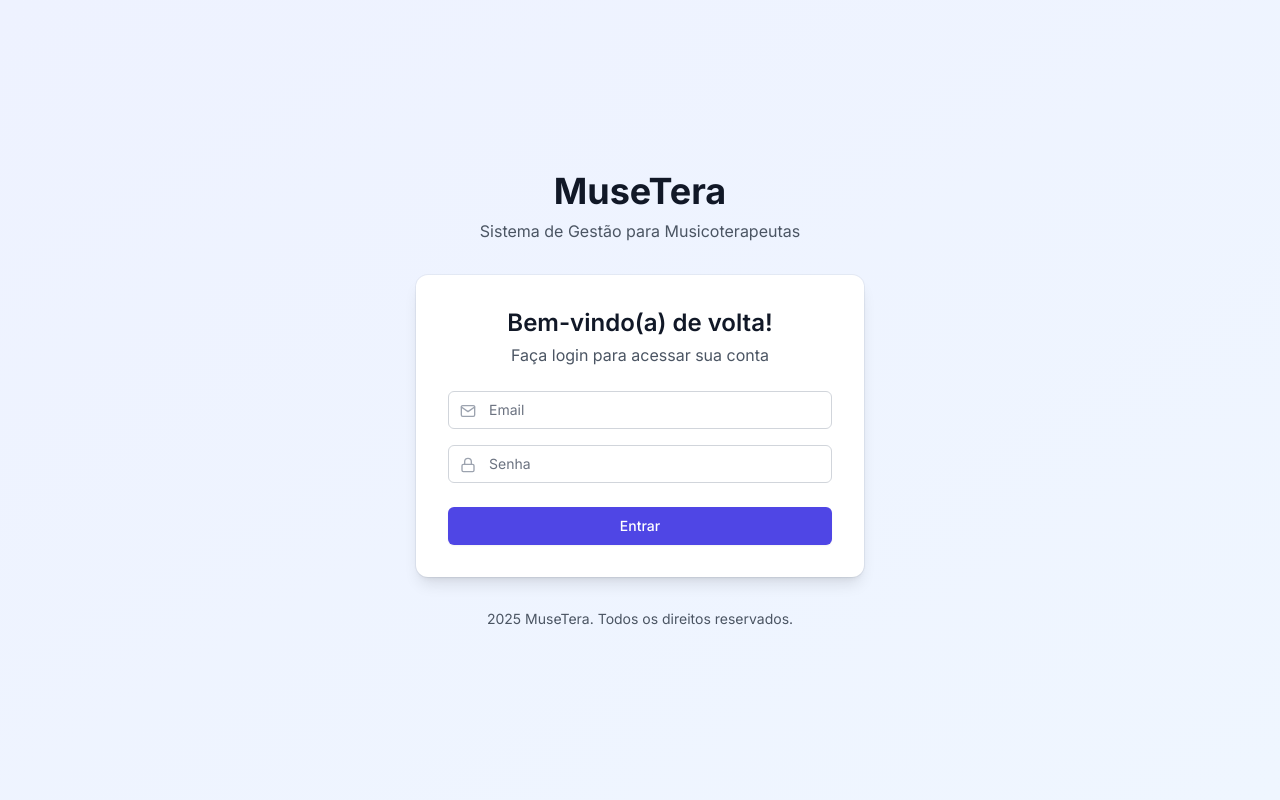
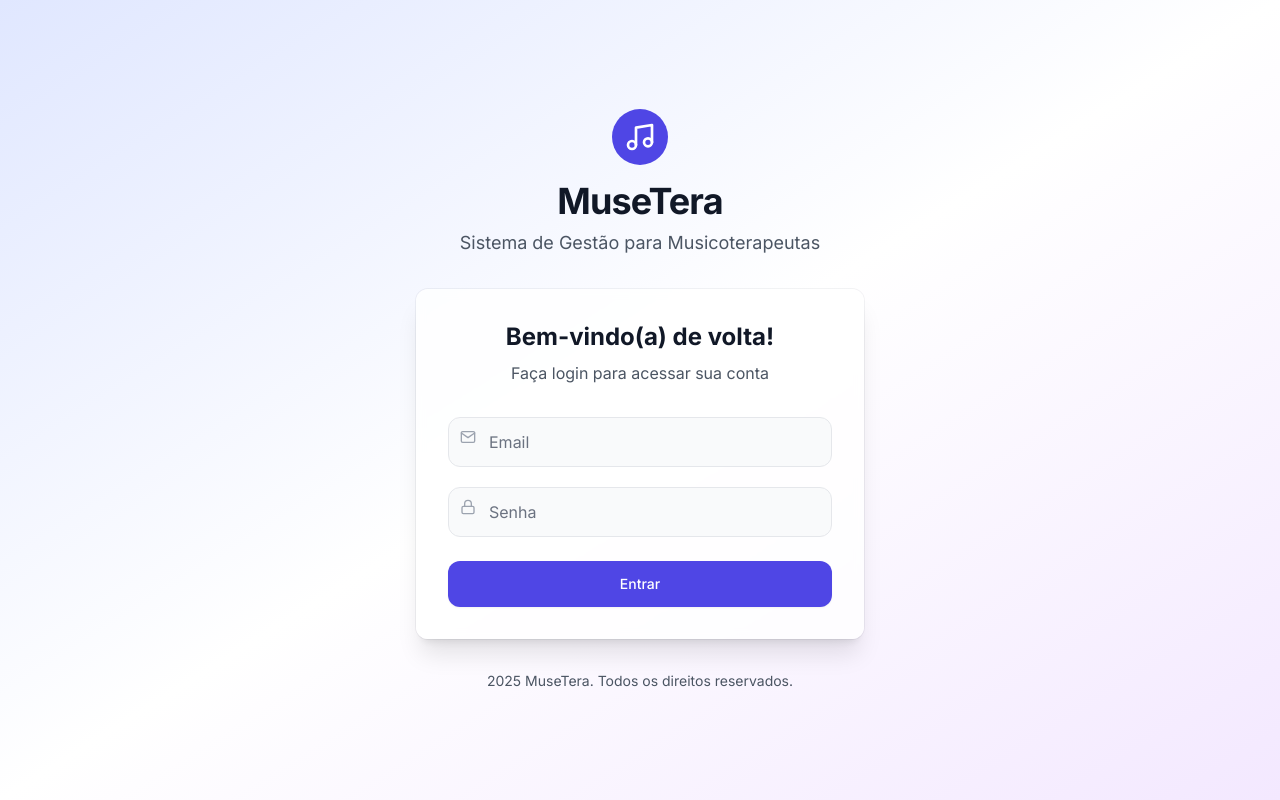
Before and after one commit to SistemaMuseTera/SistemaMuseTera, a Next.js app: page /login in a window 1280 px wide. Built offline with nearby package versions, Linux system fonts and the light colour scheme.

Commit message:
Enhance login page UI with modern design

```diff
--- a/src/app/login/page.tsx
+++ b/src/app/login/page.tsx
@@ -4,7 +4,7 @@ import React, { useState } from 'react'
 import { signIn } from 'next-auth/react'
 import { useRouter } from 'next/navigation'
 import { Card } from '@/components/ui/Card'
-import { FiMail, FiLock, FiAlertCircle } from 'react-icons/fi'
+import { FiMail, FiLock, FiAlertCircle, FiMusic } from 'react-icons/fi'
 
 export default function LoginPage() {
   const router = useRouter()
@@ -46,27 +46,32 @@ export default function LoginPage() {
   }
 
   return (
-    <div className="flex items-center justify-center min-h-screen p-4">
-      <div className="w-full max-w-md">
-        <div className="text-center mb-8">
-          <h1 className="text-4xl font-bold text-gray-900 mb-2">MuseTera</h1>
-          <p className="text-gray-600">Sistema de Gestão para Musicoterapeutas</p>
+    <div className="min-h-screen bg-gradient-to-br from-indigo-100 via-white to-purple-100 flex flex-col items-center justify-center p-4">
+      <div className="w-full max-w-md space-y-8">
+        <div className="text-center">
+          <div className="flex justify-center mb-4">
+            <div className="bg-indigo-600 p-3 rounded-full">
+              <FiMusic className="h-8 w-8 text-white" />
+            </div>
+          </div>
+          <h1 className="text-4xl font-bold text-gray-900 tracking-tight mb-2">MuseTera</h1>
+          <p className="text-lg text-gray-600">Sistema de Gestão para Musicoterapeutas</p>
         </div>
 
-        <Card className="p-8">
-          <div className="text-center mb-6">
-            <h2 className="text-2xl font-semibold text-gray-900">
+        <Card className="p-8 bg-white/80 backdrop-blur-sm shadow-xl rounded-2xl">
+          <div className="text-center mb-8">
+            <h2 className="text-2xl font-bold text-gray-900">
               Bem-vindo(a) de volta!
             </h2>
-            <p className="text-gray-600 mt-1">
+            <p className="text-gray-600 mt-2">
               Faça login para acessar sua conta
             </p>
           </div>
 
           <form className="space-y-6" onSubmit={handleSubmit}>
-            <div className="space-y-4">
-              <div className="relative">
-                <FiMail className="absolute left-3 top-3 text-gray-400" />
+            <div className="space-y-5">
+              <div className="relative group">
+                <FiMail className="absolute left-3 top-3 text-gray-400 group-focus-within:text-indigo-500 transition-colors" />
                 <input
                   id="email"
                   name="email"
@@ -74,12 +79,12 @@ export default function LoginPage() {
                   required
                   value={formData.email}
                   onChange={handleChange}
-                  className="appearance-none block w-full px-10 py-2 border border-gray-300 rounded-md placeholder-gray-500 text-gray-900 focus:outline-none focus:ring-indigo-500 focus:border-indigo-500 sm:text-sm"
+                  className="block w-full px-10 py-3 bg-gray-50 border border-gray-200 rounded-xl placeholder-gray-500 text-gray-900 focus:outline-none focus:ring-2 focus:ring-indigo-500 focus:bg-white transition-all duration-200 ease-in-out"
                   placeholder="Email"
                 />
               </div>
-              <div className="relative">
-                <FiLock className="absolute left-3 top-3 text-gray-400" />
+              <div className="relative group">
+                <FiLock className="absolute left-3 top-3 text-gray-400 group-focus-within:text-indigo-500 transition-colors" />
                 <input
                   id="password"
                   name="password"
@@ -87,15 +92,15 @@ export default function LoginPage() {
                   required
                   value={formData.password}
                   onChange={handleChange}
-                  className="appearance-none block w-full px-10 py-2 border border-gray-300 rounded-md placeholder-gray-500 text-gray-900 focus:outline-none focus:ring-indigo-500 focus:border-indigo-500 sm:text-sm"
+                  className="block w-full px-10 py-3 bg-gray-50 border border-gray-200 rounded-xl placeholder-gray-500 text-gray-900 focus:outline-none focus:ring-2 focus:ring-indigo-500 focus:bg-white transition-all duration-200 ease-in-out"
                   placeholder="Senha"
                 />
               </div>
             </div>
 
             {error && (
-              <div className="flex items-center text-sm text-red-600 bg-red-50 p-3 rounded-md">
-                <FiAlertCircle className="mr-2" />
+              <div className="flex items-center text-sm text-red-600 bg-red-50 p-4 rounded-xl border border-red-100">
+                <FiAlertCircle className="mr-2 flex-shrink-0" />
                 {error}
               </div>
             )}
@@ -103,16 +108,16 @@ export default function LoginPage() {
             <button
               type="submit"
               disabled={isLoading}
-              className="w-full flex justify-center py-2 px-4 border border-transparent rounded-md shadow-sm text-sm font-medium text-white bg-indigo-600 hover:bg-indigo-700 focus:outline-none focus:ring-2 focus:ring-offset-2 focus:ring-indigo-500 disabled:opacity-50 disabled:cursor-not-allowed transition-colors duration-200"
+              className="w-full flex justify-center py-3 px-4 border border-transparent rounded-xl shadow-sm text-sm font-medium text-white bg-indigo-600 hover:bg-indigo-700 focus:outline-none focus:ring-2 focus:ring-offset-2 focus:ring-indigo-500 transition-colors duration-200 ease-in-out disabled:opacity-50 disabled:cursor-not-allowed"
             >
               {isLoading ? 'Entrando...' : 'Entrar'}
             </button>
           </form>
         </Card>
 
-        <div className="text-center mt-8 text-sm text-gray-600">
-          {new Date().getFullYear()} MuseTera. Todos os direitos reservados.
-        </div>
+        <p className="text-center text-sm text-gray-600 mt-8">
+          2025 MuseTera. Todos os direitos reservados.
+        </p>
       </div>
     </div>
   )
```
